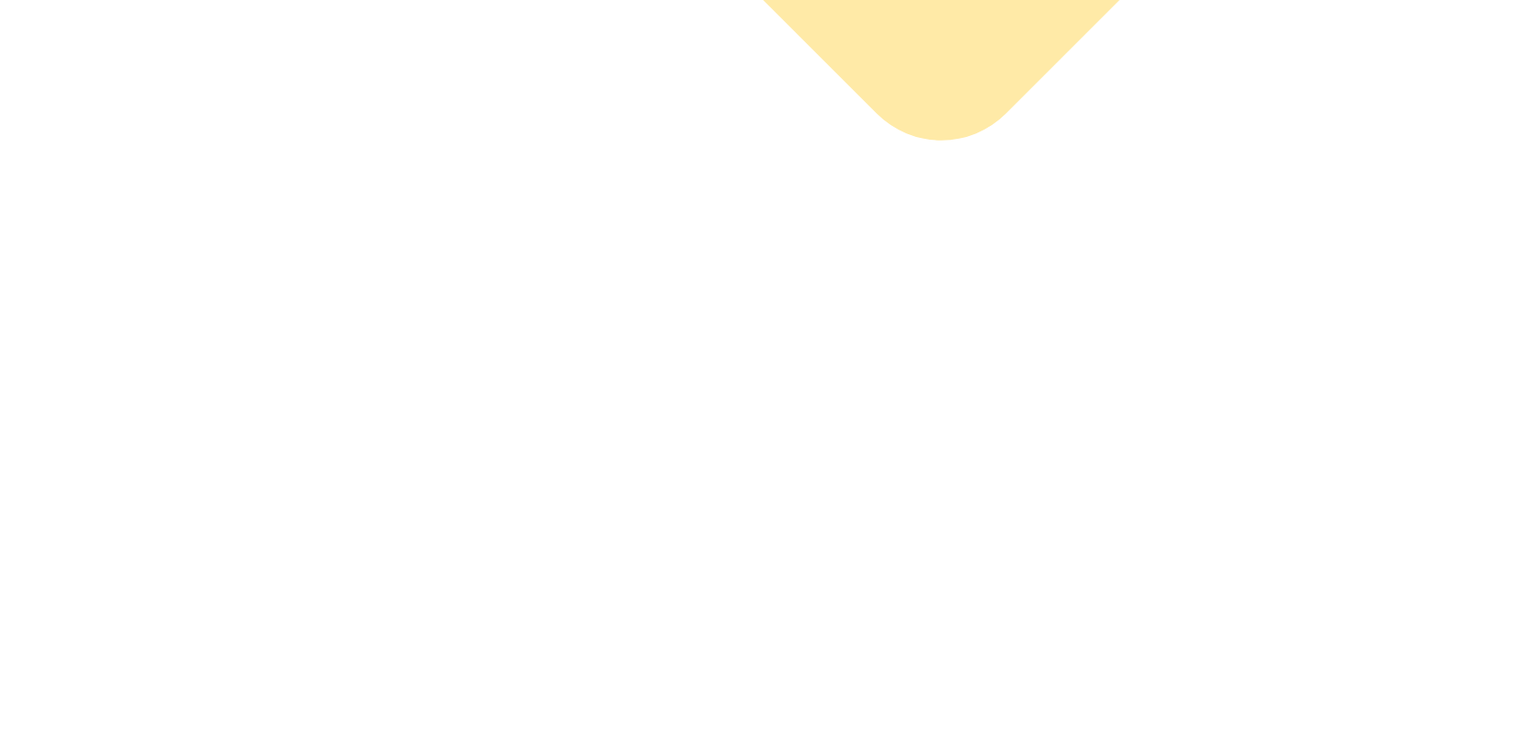
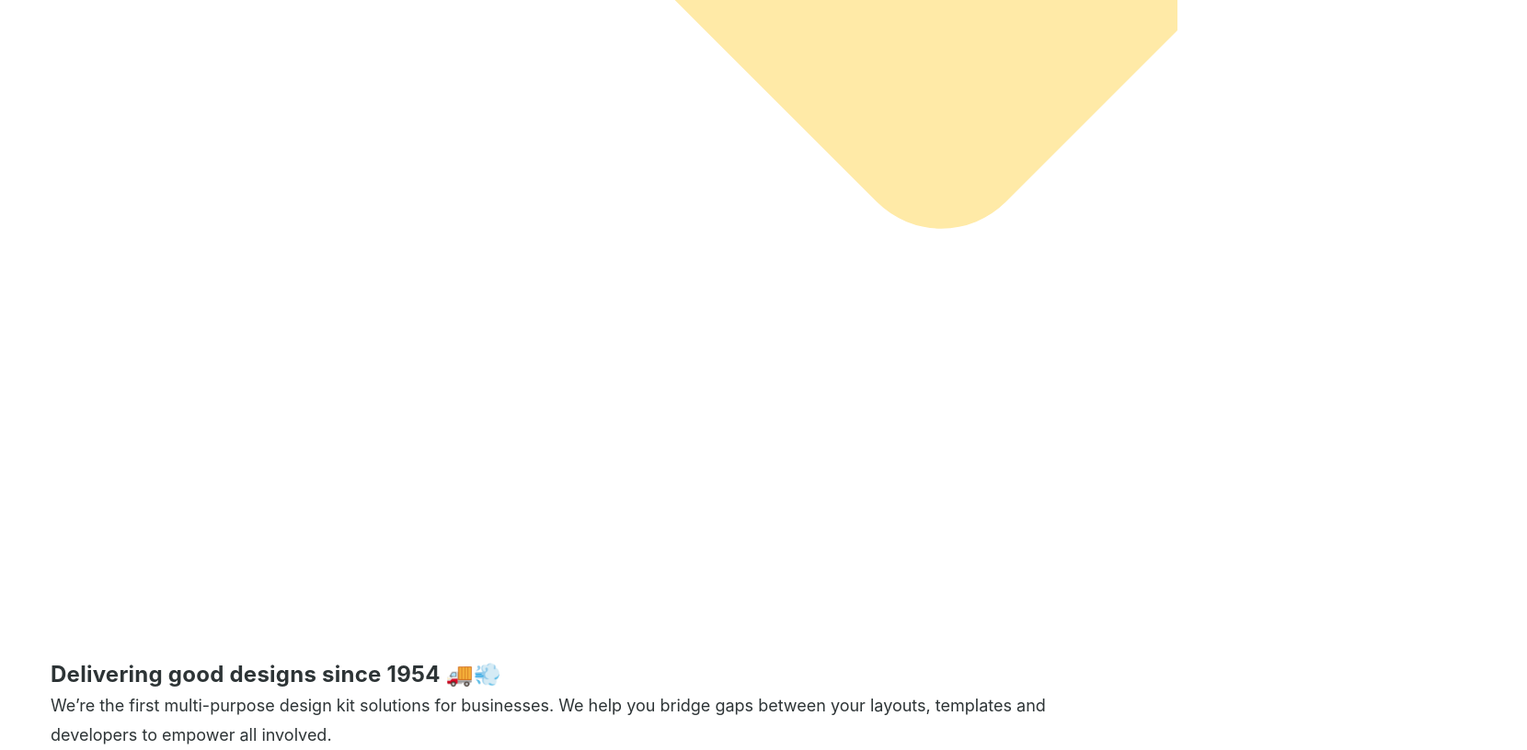
Before and after one commit to DmitryBokhan/itSmartGrid, a website: page itSmartGrid.git/index.html in a window 1280 px wide. Shown: the part 500-1316 px from the top of the page at 92% size, 1660 px wide, since content can reach past the window. Before the commit the page ends 800 px from the top, so only its background shows below. Drawn offline with nearby package versions, Linux system fonts and the light colour scheme.

Commit message:
Fixed bug in class naming

```diff
--- a/#src/scss/combine-images.scss
+++ b/#src/scss/combine-images.scss
@@ -3,7 +3,7 @@
    overflow: hidden;
    min-height: 140vh;
 }
-.combine-images::before {
+.combine__images::before {
    position: absolute;
    display: block;
    content: "";
@@ -17,7 +17,7 @@
    z-index: -1; //asdadsd
 }
 
-.combine-images::after {
+.combine__images::after {
    position: absolute;
    display: block;
    content: "";
--- a/#src/scss/header.scss
+++ b/#src/scss/header.scss
@@ -1,7 +1,3 @@
-.wrap {
-   margin: 0 auto;
-   width: 1170px;
-}
 .header__wrap {
    height: 100%;
    display: flex;
--- a/#src/scss/style.scss
+++ b/#src/scss/style.scss
@@ -94,4 +94,9 @@ h6 {
 @import "typography";
 @import "header";
 @import "combine-images";
-@import "disingkit";
+@import "desingkit";
+
+.wrap {
+	margin: 0 auto;
+	width: 1170px;
+}
--- a/itSmartGrid.git/index.html
+++ b/itSmartGrid.git/index.html
@@ -37,7 +37,7 @@
 	</div>
 </header>
 	<section class="combine__images">   <!-- этот блок должны сделать с Артемом --></section>
-	<section class="desingkit">   <div class="desingkit__wrap wrap">   </div></section>
+	<section class="desingkit">   <div class="desingkit__wrap wrap">      <p class="desingkit__title title">Delivering good designs since 1954 🚚💨</p>      <p class="desingkit__subtitle text">         We’re the first multi-purpose design kit solutions for businesses. We help you bridge         gaps between your layouts, templates and developers to empower all involved.      </p>      <div class="desingkit__cart">         <div class="desingkit__item">         </div>      </div>   </div></section>
 	<script src='js/script.js'></script>
 </body>
 
```
Also changed, not shown: #src/_desingkit.html (+9 -0 lines), #src/scss/desingkit.scss (added), itSmartGrid.git/css/style.css, itSmartGrid.git/css/style.min.css.
